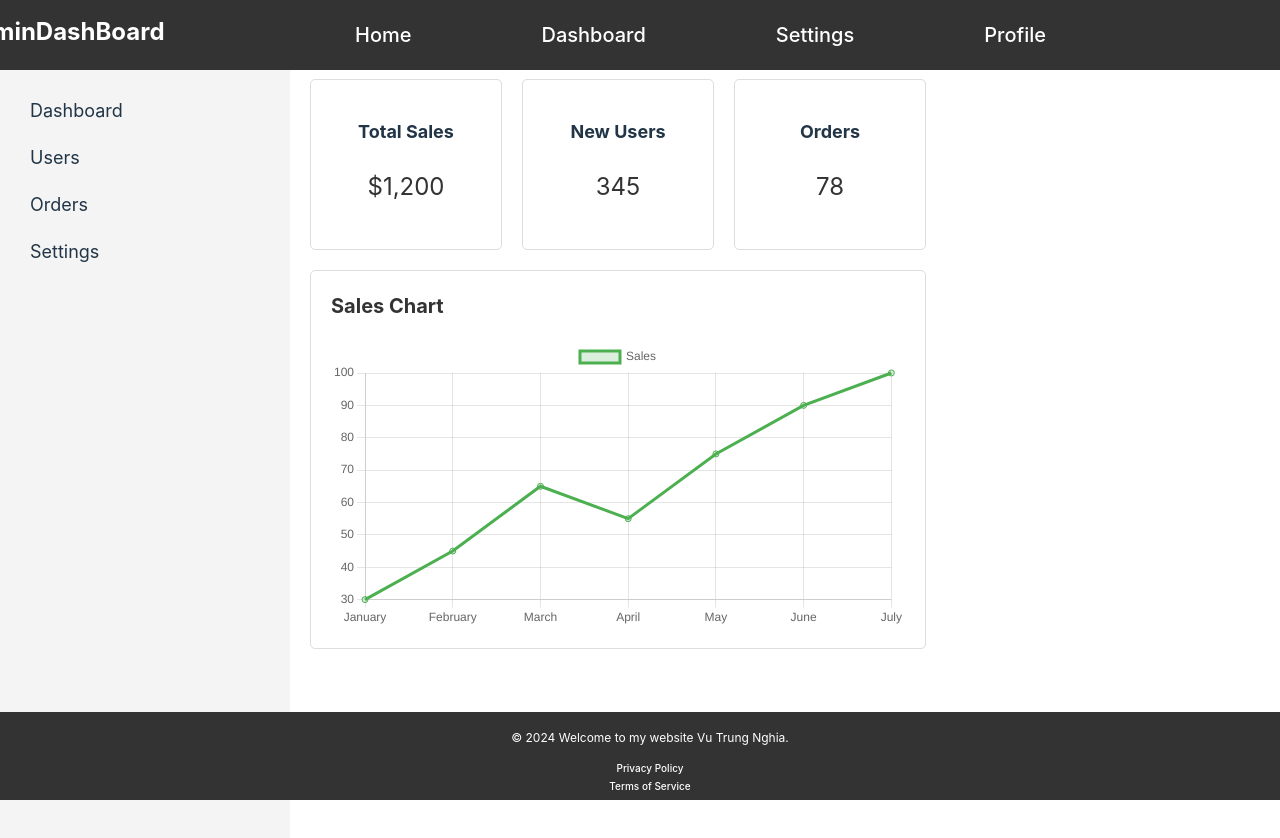
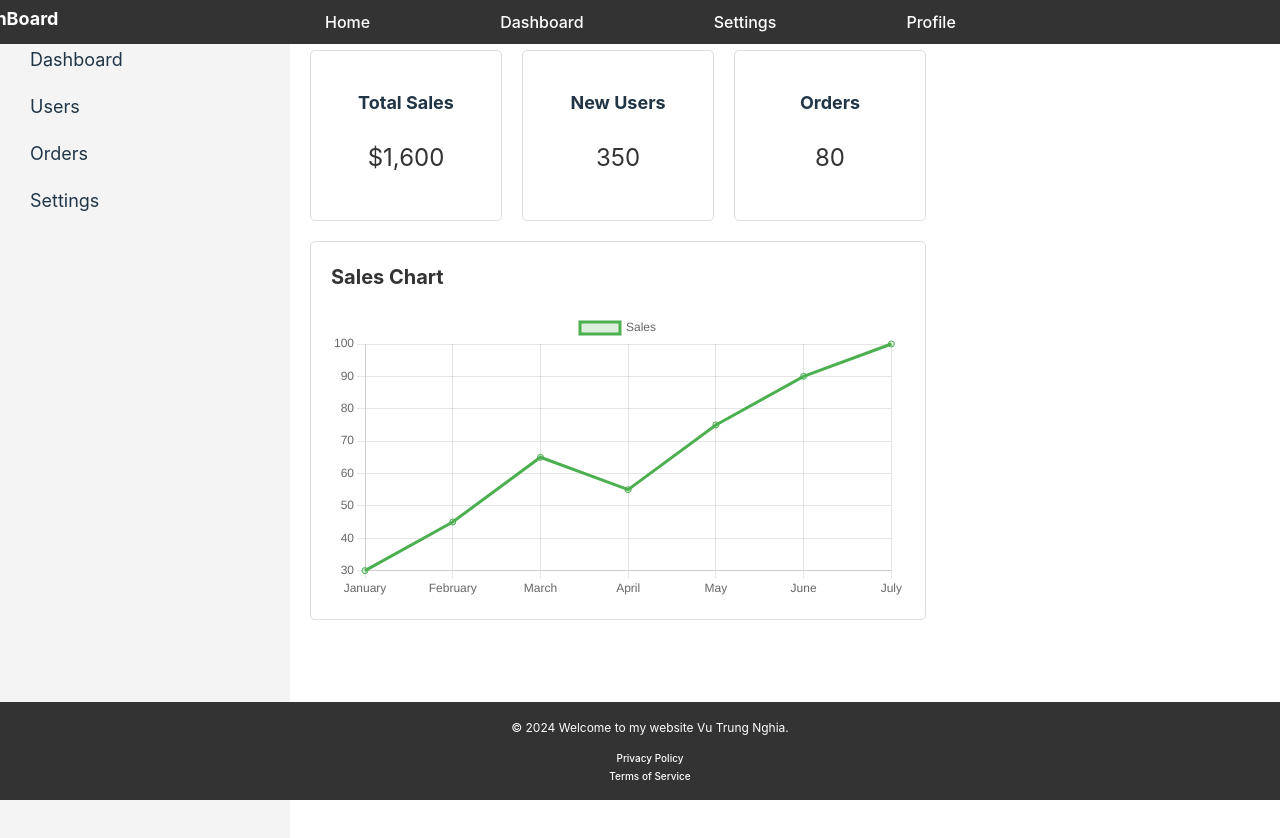
Before and after one commit to anhemlam648/AdminDashboard, a React (Vite) app: page / in a window 1280 px wide. Built offline with nearby package versions, Linux system fonts and the light colour scheme.

Commit message:
UpdateHeader

```diff
--- a/src/component/admin.jsx
+++ b/src/component/admin.jsx
@@ -15,12 +15,8 @@ function AdminDashboard() {
     padding: '20px',
   };
 
-  const dashboardHeadingStyle = {
-    fontSize: '24px',
-    color: '#333',
-  };
-
   const cardsContainerStyle = {
+    marginTop: '30px',
     display: 'flex',
     gap: '20px',
     marginBottom: '20px',
@@ -31,11 +27,10 @@ function AdminDashboard() {
       <Header />
       <Sidebar />
       <main style={mainContentStyle}>
-        <h1 style={dashboardHeadingStyle}>Dashboard</h1>
         <div style={cardsContainerStyle}>
-          <Card title="Total Sales" value="$1,200" />
-          <Card title="New Users" value="345" />
-          <Card title="Orders" value="78" />
+          <Card title="Total Sales" value="$1,600" />
+          <Card title="New Users" value="350" />
+          <Card title="Orders" value="80" />
         </div>
         <Chart />
       </main>
--- a/src/component/partial/footer.jsx
+++ b/src/component/partial/footer.jsx
@@ -16,6 +16,7 @@ const footerStyle = {
 };
 
 const footerContentStyle = {
+  marginBottom: '10px',
   display: 'flex',
   flexDirection: 'column',
   alignItems: 'center',
--- a/src/component/partial/header.jsx
+++ b/src/component/partial/header.jsx
@@ -5,7 +5,7 @@ const Header = () => {
   const headerStyle = {
     backgroundColor: '#333',
     color: '#fff',
-    padding: '20px 50px',
+    padding: '10px 20px',
     display: 'flex',
     justifyContent: 'space-between',
     alignItems: 'center',
@@ -27,11 +27,11 @@ const Header = () => {
 
   const titleStyle = {
     position: 'absolute',
-    left: '20px',
+    left: '-25px',
     bottom:  ' 5px',
-    fontSize: '24px',
+    fontSize: '18px',
     margin: '0',
-    marginLeft: '-150px',
+    marginLeft: '-130px',
   };
 
   const navbarStyle = {
@@ -53,7 +53,7 @@ const Header = () => {
   const navbarLinkStyle = {
     color: '#fff',
     textDecoration: 'none',
-    fontSize: '20px',
+    fontSize: '16px',
     marginRight: '100px',
   };
 
--- a/src/component/partial/sidebar.jsx
+++ b/src/component/partial/sidebar.jsx
@@ -8,10 +8,10 @@ function Sidebar() {
     height: '100vh',
   };
 
-  const sidebarTitleStyle = {
-    fontSize: '20px',
-    marginBottom: '20px',
-  };
+//   const sidebarTitleStyle = {
+//     fontSize: '20px',
+//     marginBottom: '20px',
+//   };
 
   const sidebarListStyle = {
     listStyleType: 'none',
@@ -26,7 +26,6 @@ function Sidebar() {
 
   return (
     <nav style={sidebarStyle}>
-      <h2 style={sidebarTitleStyle}>Admin Panel</h2>
       <ul style={sidebarListStyle}>
         <li style={sidebarItemStyle}>Dashboard</li>
         <li style={sidebarItemStyle}>Users</li>
```
